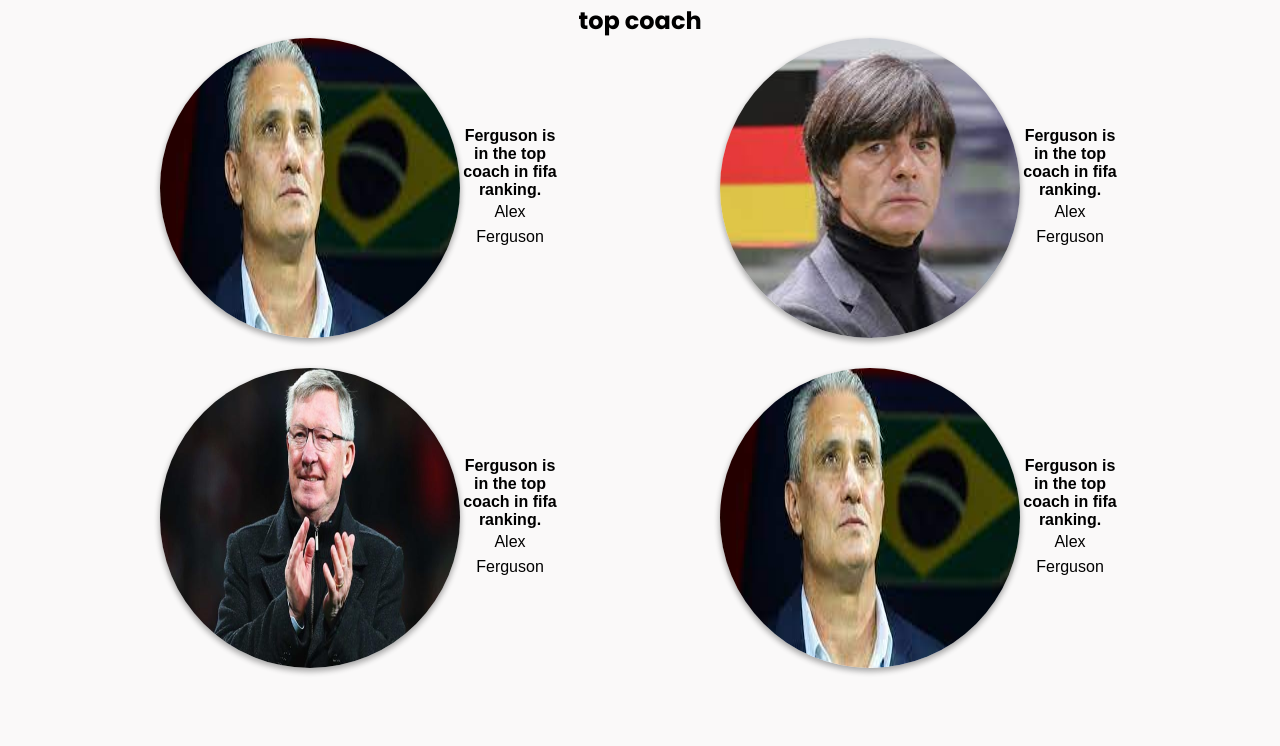
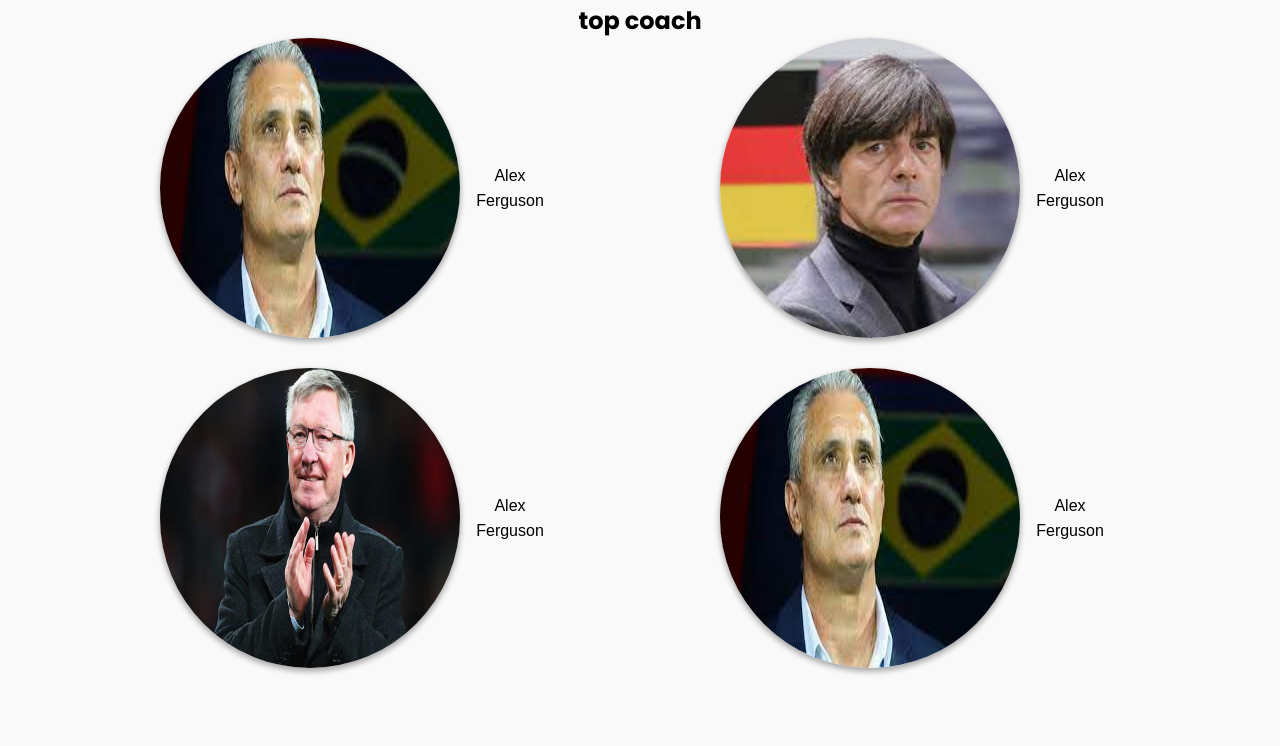
Before and after one commit to mdabdulkaderjoni/footballteam, a plain HTML site: page index.html in a window 1280 px wide. Shown: the part 2798-3544 px from the top of the page. Drawn offline with Linux system fonts and the light colour scheme.

Commit message:
removed h4 from coaches

```diff
--- a/index.html
+++ b/index.html
@@ -156,7 +156,7 @@
 
 
                 <div class="text-center">
-                    <h4>Ferguson is in the top coach in fifa ranking.</h4>
+
                     <a href="">Alex Ferguson</a>
                 </div>
 
@@ -167,7 +167,7 @@
                 <img src="Images/coach/jo. low.jpg" alt="">
 
                 <div class="text-center">
-                    <h4>Ferguson is in the top coach in fifa ranking.</h4>
+
                     <a href="">Alex Ferguson</a>
                 </div>
 
@@ -178,7 +178,7 @@
 
 
                 <div class="text-center">
-                    <h4>Ferguson is in the top coach in fifa ranking.</h4>
+
                     <a href="">Alex Ferguson</a>
                 </div>
 
@@ -189,7 +189,7 @@
                 <img src="Images/coach/bz.jpg" alt="">
 
                 <div class="text-center">
-                    <h4 class="margin-left">Ferguson is in the top coach in fifa ranking.</h4>
+
                     <a href="">Alex Ferguson</a>
                 </div>
 
```
